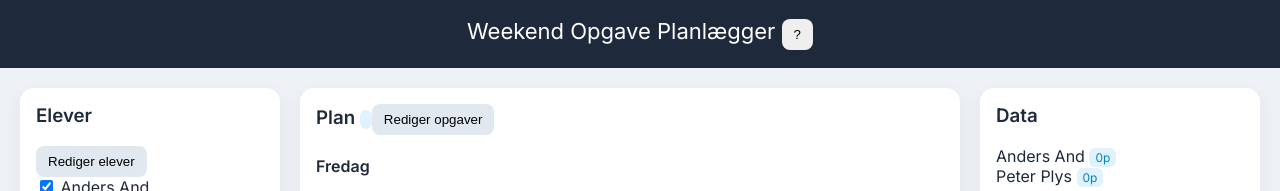
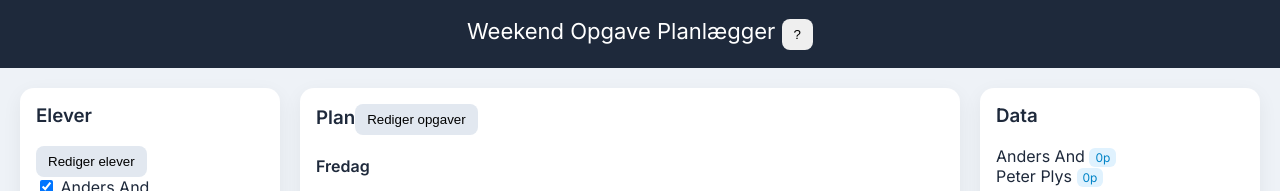
Before and after one commit to MaximilianMcD/Weekend-opgave-fordeler, a website: page WOF/index.html in a window 1280 px wide. Shown: the top 191 px of the page. Drawn offline with Linux system fonts and the light colour scheme.

Commit message:
Fix HTML formatting and structure

```diff
--- a/WOF/index.html
+++ b/WOF/index.html
@@ -21,7 +21,7 @@
     </div>
 
     <div class="card">
-        <h3>Plan <span id="fairness" class="badge"></span> <button class="secondary" onclick="openTaskEditor()">Rediger opgaver</button></h3>
+        <h3>Plan<button class="secondary" onclick="openTaskEditor()">Rediger opgaver</button></h3>
         <h4>Fredag</h4><table><tbody id="fredag"></tbody></table>
         <h4>Lørdag</h4><table><tbody id="lordag"></tbody></table>
         <h4>Søndag</h4><table><tbody id="sondag"></tbody></table>
```
